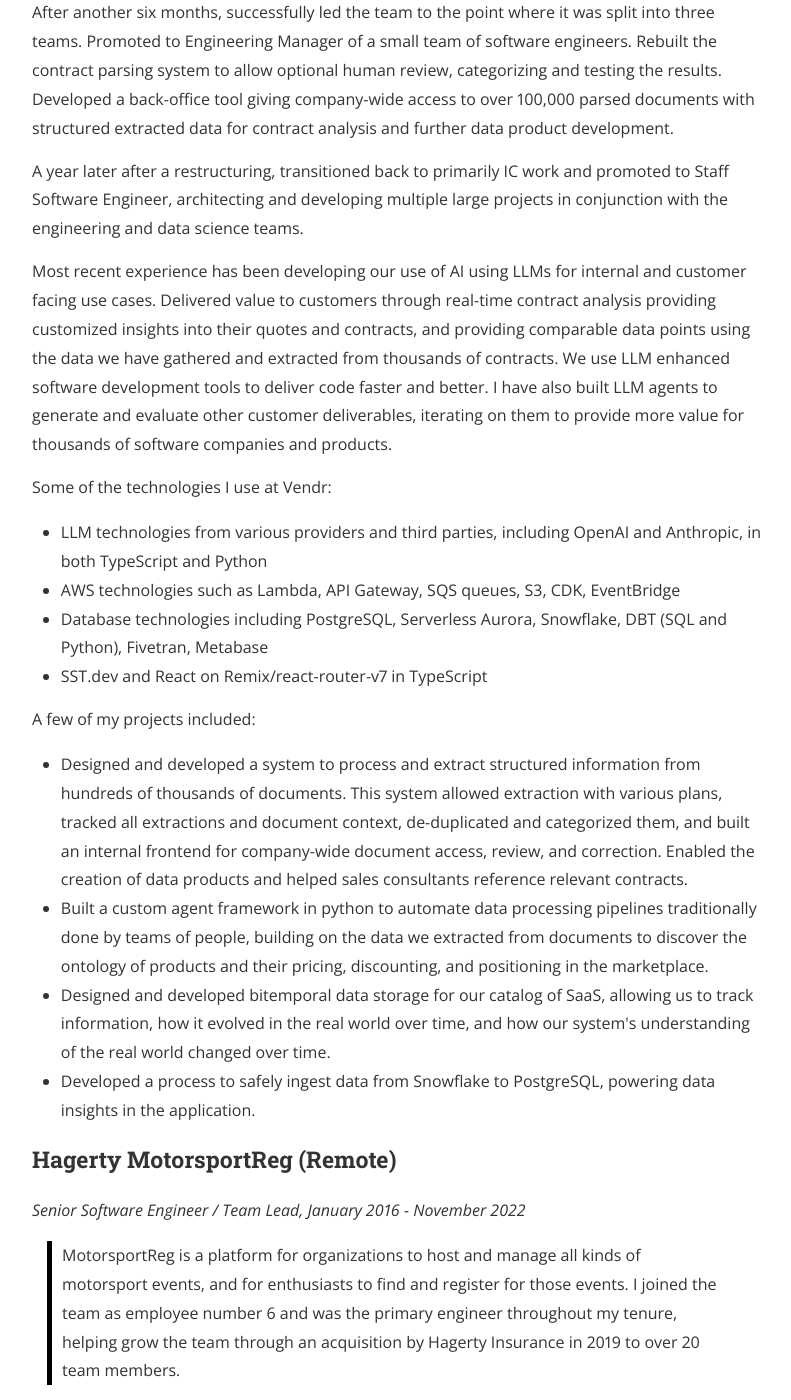
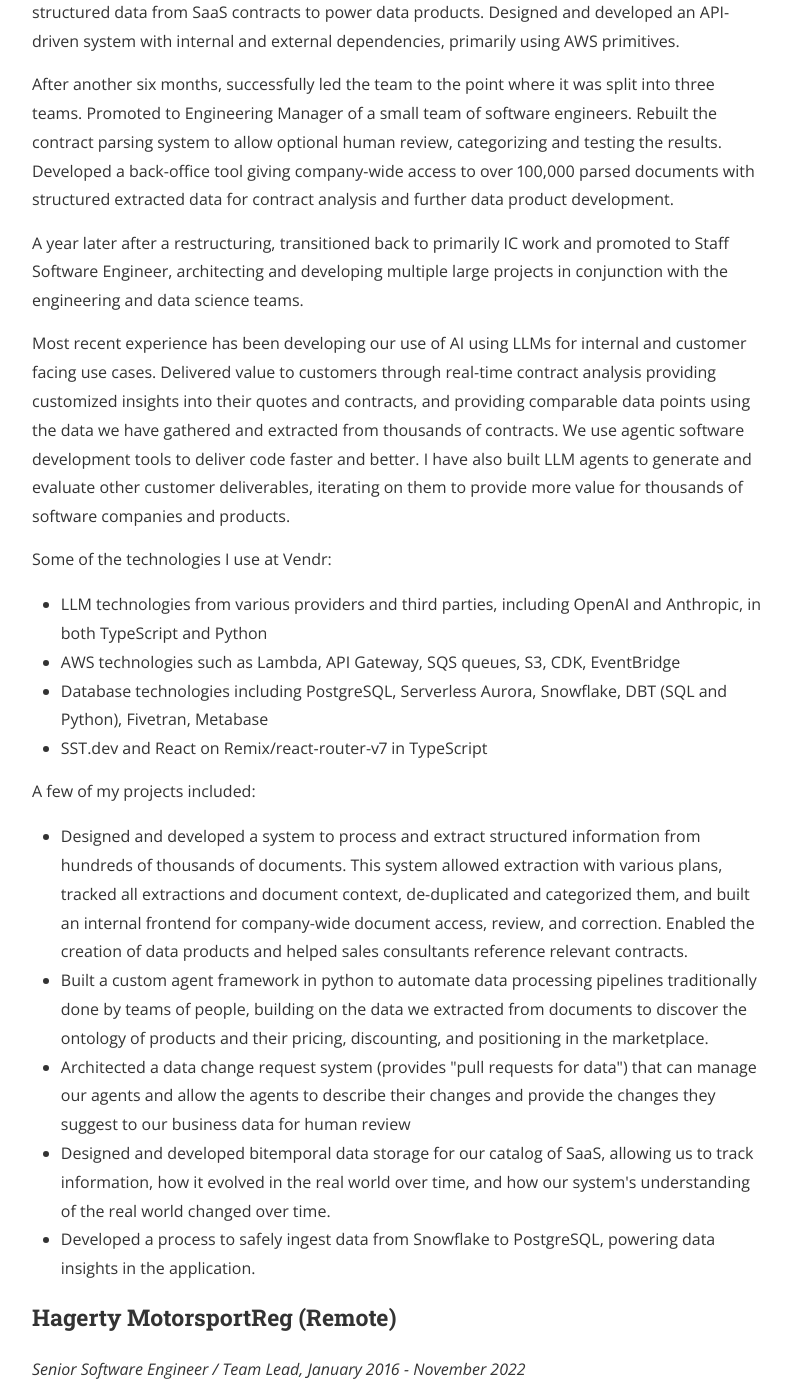
Before and after one commit to ryanguill/ryanguill.github.io, a Jekyll site: the page built from resume.html, in a window 1280 px wide and 1400 px high, scrolled down 1961 px. Shown: the whole window, without its empty margins (240-1031 px from the left). Built offline with Jekyll 4.4.1, drawn with Linux system fonts in a browser that asks for light colours; nearby versions of some CDN libraries; a style sheet for code colours, icons or effects is not loaded; some of the changed text lies outside the part shown.

Commit message:
resume updates

```diff
--- a/resume.html
+++ b/resume.html
@@ -30,6 +30,7 @@
 <p>I specialize in listening, learning, and communication. My goal is to become a subject matter expert in the systems, the processes, and the people, using that knowledge to develop software that meets customer needs and fosters collaboration with peers.</p>
 <p>I have a never-ending desire to grow, continually learning new technologies and expanding my business experience. I've been fortunate to work with many great companies and people, always looking forward to bringing my experience to new challenges. I am adept at learning new languages and paradigms, always eager to embrace new technologies and opportunities.</p>
 <p>I have experience startups and greenfield development, moving fast and building foundations to support a growing business, whether iterative or build to last for the next decade. I also have experience with with large systems, supporting and nurturing legacy applications while designing how they can evolve or be carefully transitioned or replaced to better fit current business needs. I enjoy focusing on developer tooling and abstractions, focusing on the developer experience and helping everyone ship faster. </p>
+<p>I am a systems developer, not just solving individual problems but thinking about the process and architecture from end to end, considering dependencies and dependent systems</p>
 <p>I aim to be a force multiplier, serving as a conduit for information within a product team and a bridge between stakeholders, product, and engineering. I achieve this by being an avid note taker and focusing on written communication.</p>
 <p>One of my key focuses is data. I love data analysis, exploring and unearthing data to provide business insights, support decision-making, discovering opportunities, providing evidence to support or disprove hypotheses, and measuring the effectiveness of my teams in delivering business value.</p>
 
@@ -65,7 +66,7 @@
 
 <p>A year later after a restructuring, transitioned back to primarily IC work and promoted to Staff Software Engineer, architecting and developing multiple large projects in conjunction with the engineering and data science teams.</p>
 
-<p>Most recent experience has been developing our use of AI using LLMs for internal and customer facing use cases. Delivered value to customers through real-time contract analysis providing customized insights into their quotes and contracts, and providing comparable data points using the data we have gathered and extracted from thousands of contracts. We use LLM enhanced software development tools to deliver code faster and better. I have also built LLM agents to generate and evaluate other customer deliverables, iterating on them to provide more value for thousands of software companies and products.</p>
+<p>Most recent experience has been developing our use of AI using LLMs for internal and customer facing use cases. Delivered value to customers through real-time contract analysis providing customized insights into their quotes and contracts, and providing comparable data points using the data we have gathered and extracted from thousands of contracts. We use agentic software development tools to deliver code faster and better. I have also built LLM agents to generate and evaluate other customer deliverables, iterating on them to provide more value for thousands of software companies and products.</p>
 
 <p>Some of the technologies I use at Vendr:
 	<ul>
@@ -81,6 +82,7 @@
 
 		<li>Designed and developed a system to process and extract structured information from hundreds of thousands of documents. This system allowed extraction with various plans, tracked all extractions and document context, de-duplicated and categorized them, and built an internal frontend for company-wide document access, review, and correction. Enabled the creation of data products and helped sales consultants reference relevant contracts.</li>
 		<li>Built a custom agent framework in python to automate data processing pipelines traditionally done by teams of people, building on the data we extracted from documents to discover the ontology of products and their pricing, discounting, and positioning in the marketplace.</li>
+		<li>Architected a data change request system (provides "pull requests for data") that can manage our agents and allow the agents to describe their changes and provide the changes they suggest to our business data for human review</li>
 		<li>Designed and developed bitemporal data storage for our catalog of SaaS, allowing us to track information, how it evolved in the real world over time, and how our system's understanding of the real world changed over time.</li>
 		<li>Developed a process to safely ingest data from Snowflake to PostgreSQL, powering data insights in the application.</li>
 	</ul>
```
